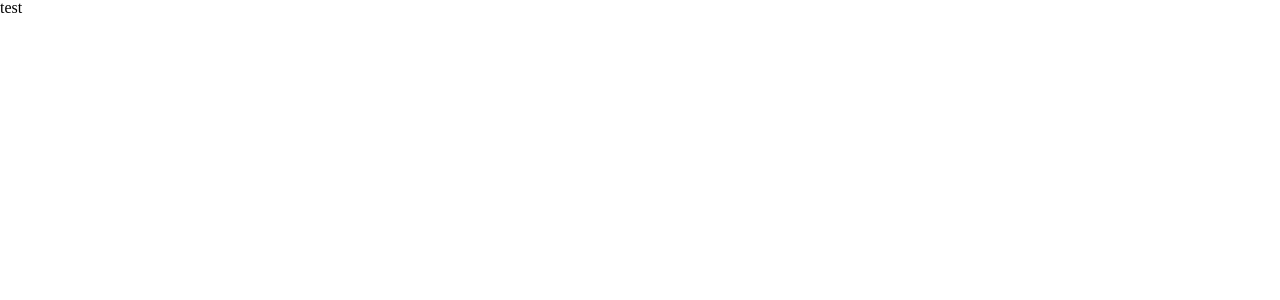
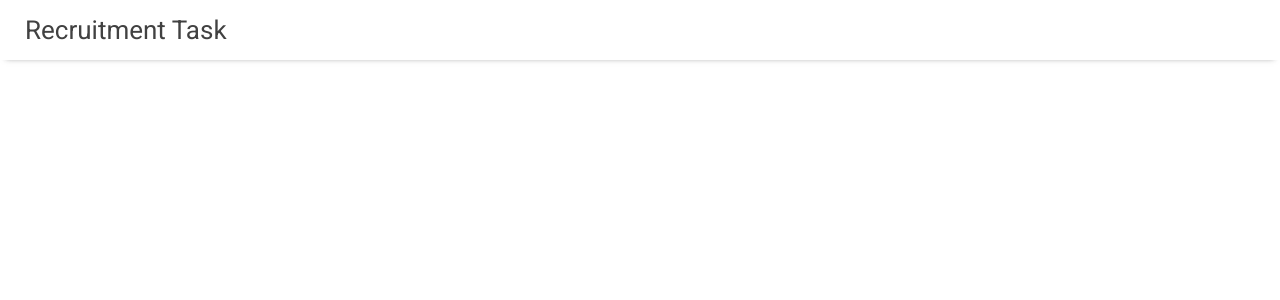
Before and after one commit to Radek-Wawrzyk/Recruitment-Weather-App, a Vue app: page / in a window 1280 px wide. Shown: the top 300 px of the page. Built offline with nearby package versions, Linux system fonts and the light colour scheme.

Commit message:
Add - Header component with styles

```diff
--- a/src/App.vue
+++ b/src/App.vue
@@ -1,15 +1,17 @@
 <template>
   <div id="app">
-    test
+    <Header></Header>
   </div>
 </template>
 
 <script>
 
+import Header from '@/Components/Header.vue'
+
 export default {
   name: 'app',
   components: {
-
+    Header
   }
 }
 
@@ -17,11 +19,20 @@ export default {
 
 <style lang="scss">
 
+//Imports
+
 @import url('https://cdnjs.cloudflare.com/ajax/libs/meyer-reset/2.0/reset.min.css');
+@import url('https://fonts.googleapis.com/css?family=Roboto:400,700&subset=latin-ext');
 
 * {
   box-sizing: border-box;
   font-family: 'Avenir', Helvetica, Arial, sans-serif;
 }
 
+//Font settings
+
+html, body, * {
+  font-family: 'Roboto', sans-serif;
+}
+
 </style>
--- /dev/null
+++ b/src/Components/Header.vue
@@ -0,0 +1,28 @@
+<template>
+  <header class="header">
+    <h1 class="header-title">Recruitment Task</h1>
+  </header>
+</template>
+
+<script>
+
+export default {
+  name: 'Header'
+}
+
+</script>
+
+<style lang="scss" scoped>
+  .header {
+    display: flex;
+    align-items: center;
+    height: 60px;
+    padding: 0 25px;
+    background: white;
+    box-shadow: 0 4px 6px -6px rgba(34,34,34,.6);
+    &-title {
+      font-size: 26px;
+      color: #414141;
+    }
+  }
+</style>
```
